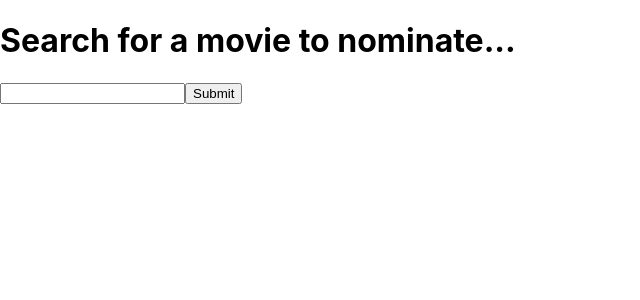
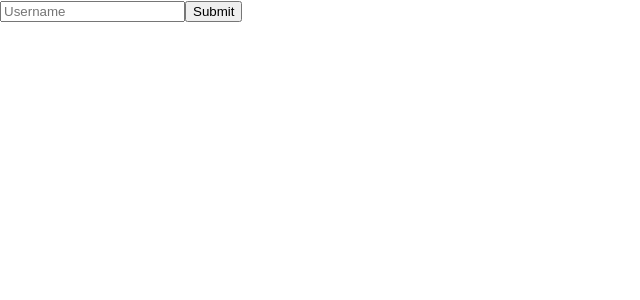
Before and after one commit to joannaylin/shoppies-frontend, a React (Create React App) app: page / in a window 1280 px wide. Shown: the top 300 px of the page, without its empty margins (0-640 px from the left). Built offline with nearby package versions, Linux system fonts and the light colour scheme.

Commit message:
reconfigured to include faux login and added nomination contianer

```diff
--- a/package.json
+++ b/package.json
@@ -8,6 +8,7 @@
     "@testing-library/user-event": "^7.1.2",
     "react": "^16.13.1",
     "react-dom": "^16.13.1",
+    "react-router-dom": "^5.2.0",
     "react-scripts": "3.4.3"
   },
   "scripts": {
--- a/src/App.js
+++ b/src/App.js
@@ -1,32 +1,16 @@
-import React, { useState } from "react";
+import React from "react";
 import "./App.css";
+import Login from "./components/Login";
+import Homepage from "./components/Homepage"
+import { BrowserRouter as Router, Route, Switch } from "react-router-dom";
 
-const API_URL = "http://www.omdbapi.com/?apikey=937f2766&s=";
-
-function App() {
-  const [movie, setMovie] = useState("");
-  const [results, setResults] = useState([])
-
-  const handleChange = (e) => {
-    setMovie(e.target.value);
-  };
-
-  const handleSubmit = (e) => {
-    e.preventDefault()
-    fetch(`${API_URL}${movie}`)
-      .then((resp) => resp.json())
-      .then((data) => setResults(data.Search));
-  };
-
+export default function App() {
   return (
-    <div>
-      <h1>Search for a movie to nominate...</h1>
-      <form onSubmit={handleSubmit}>
-        <input type="text" value={movie} onChange={handleChange}></input>
-        <input type="submit" />
-      </form>
-    </div>
+    <Router>
+      <Switch>
+        <Route exact path="/" component={Login} />
+        <Route exact path="/home" component={Homepage}/>
+      </Switch>
+    </Router>
   );
 }
-
-export default App;
--- /dev/null
+++ b/src/components/Homepage.js
@@ -0,0 +1,48 @@
+import React, { useState } from "react";
+import MovieCard from "./MovieCard";
+import NominationContainer from "./NominationContainer"
+
+const OMDB_URL = "http://www.omdbapi.com/?apikey=937f2766&s=";
+const API_URL = "http://localhost:3000/"
+
+export default function Homepage(props) {
+  const [query, setQuery] = useState("");
+  const [results, setResults] = useState([]);
+
+  const handleChange = (e) => {
+    setQuery(e.target.value);
+  };
+
+  const handleSubmit = (e) => {
+    e.preventDefault();
+
+    const movieQuery = query.includes(" ") ? query.split(" ").join("+") : query;
+
+    fetch(`${OMDB_URL}${movieQuery}`)
+      .then((resp) => resp.json())
+      .then((data) => {
+        setResults(data.Search);
+        setQuery("");
+      });
+  };
+
+  const renderResults = () => {
+    return results.map((movie) => <MovieCard key={movie.imdbID} {...movie} />);
+  };
+
+  return (
+    <div>
+      <h1>Search for a movie to nominate...</h1>
+      <form onSubmit={handleSubmit}>
+        <label htmlFor="query" />
+        <input type="text" id="query" name={query} value={query} placeholder="Movie Title" onChange={handleChange}></input>
+        <input type="submit" />
+      </form>
+      <div>
+        <h2>Results</h2>
+        <ul>{renderResults()}</ul>
+      </div>
+      <NominationContainer/>
+    </div>
+  );
+}
--- /dev/null
+++ b/src/components/Login.js
@@ -0,0 +1,48 @@
+import React, { useState} from "react";
+
+const API_URL = "http://localhost:3000/"
+
+export default function Login(props) {
+  const [username, setUsername] = useState("")
+
+  const handleChange = (e) => {
+    setUsername(e.target.value);
+  };
+
+  const handleSubmit = (e) => {
+    e.preventDefault()
+
+    const formObj = {
+      method: "POST",
+      headers: {
+        "Content-Type": "application/json",
+        "Accept": "application/json"
+      },
+      body: JSON.stringify({username})
+    }
+
+    fetch(`${API_URL}users`, formObj)
+      .then(resp => resp.json())
+      .then(data => {
+        props.history.push("/home")
+        localStorage.setItem("username", data.username)
+      })
+
+    setUsername("")
+  }
+
+  return (
+    <div>
+      <form onSubmit={handleSubmit}>
+        <input
+          type="text"
+          name="username"
+          placeholder="Username"
+          value={username}
+          onChange={handleChange}
+        ></input>
+        <input type="submit" value="Submit"/>
+      </form>
+    </div>
+  );
+}
--- /dev/null
+++ b/src/components/MovieCard.js
@@ -0,0 +1,38 @@
+import React from "react";
+
+const API_URL = "http://localhost:3000/";
+
+export default function MovieCard(props) {
+
+  const handleClick = (e) => {
+    const movie = {
+      title: props.Title,
+      year_of_release: props.Year,
+      username: localStorage.getItem("username"),
+      imdb_id: props.imdbID
+    };
+
+    const reqObj = {
+      method: "POST",
+      headers: {
+        "Content-Type": "application/json",
+        Accept: "application/json",
+      },
+      body: JSON.stringify({ movie }),
+    };
+
+    fetch(`${API_URL}movies`, reqObj)
+      .then((resp) => resp.json())
+      .then((data) => console.log(data));
+  };
+
+  console.log(props.imdbID)
+  return (
+    <div>
+      <li>
+        {props.Title} ({props.Year}){" "}
+        <button onClick={handleClick}>Nominate</button>
+      </li>
+    </div>
+  );
+}
--- /dev/null
+++ b/src/components/NominationContainer.js
@@ -0,0 +1,12 @@
+import React, { useEffect, useState } from "react";
+
+const API_URL = "http://localhost:3000/"
+
+export default function NominationContainer(props) {
+
+  return (
+    <div>
+      <h1>Your Nominations</h1>
+    </div>
+  );
+}
```
Also changed, not shown: 1 other file (tests, documents, lock files or other folders).
